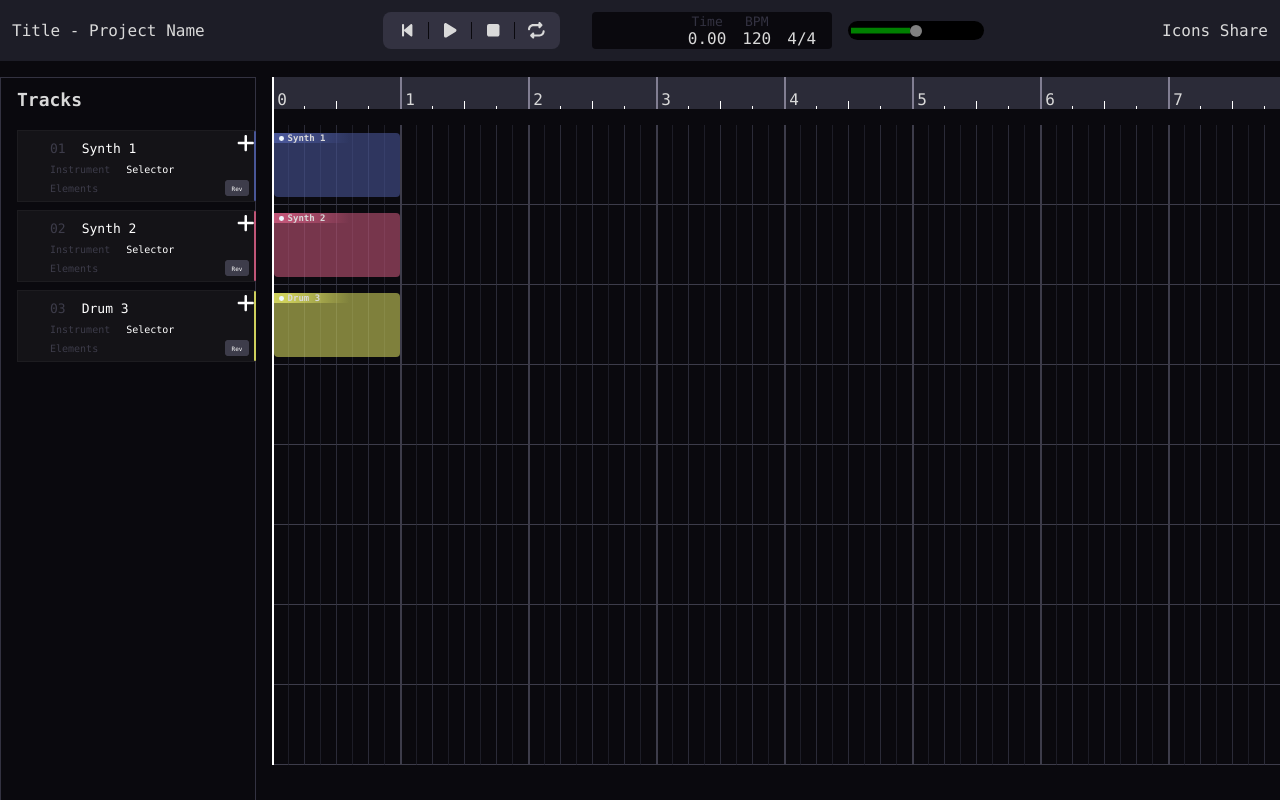
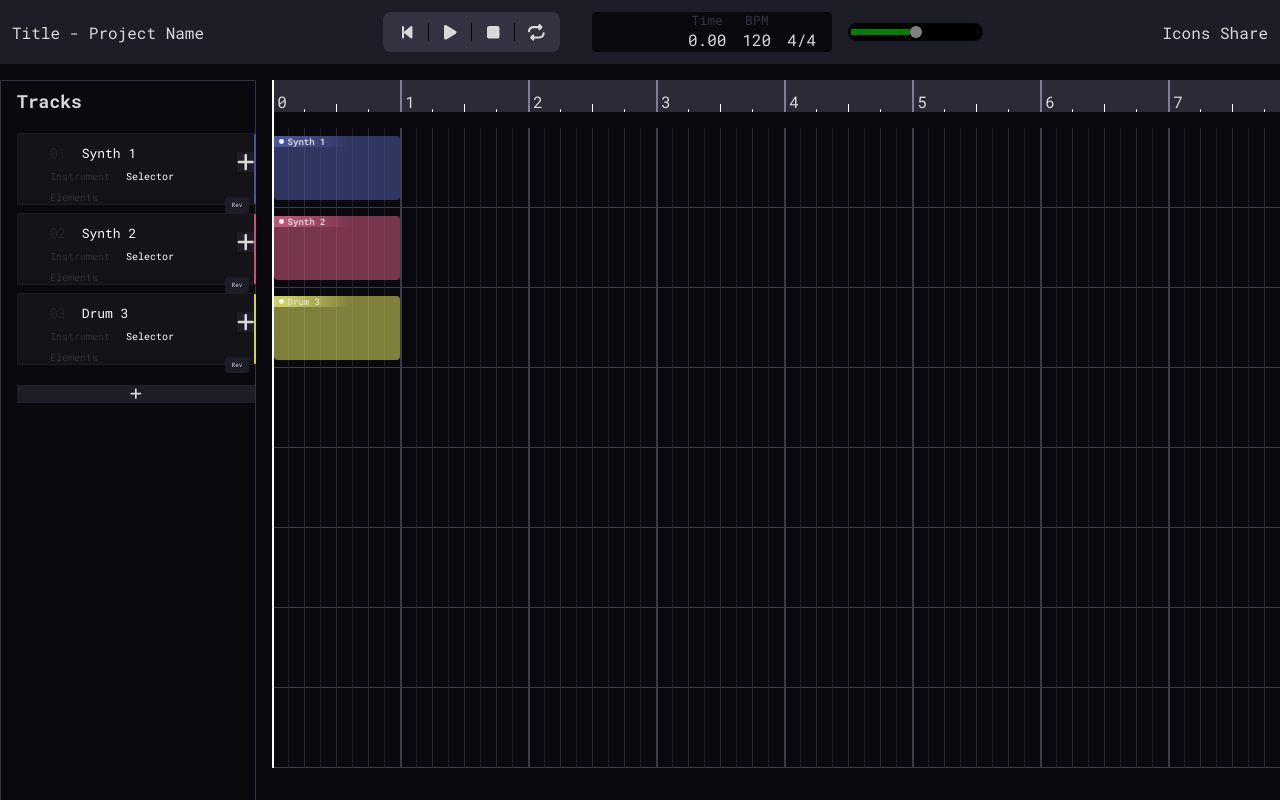
Before and after one commit to dannyboi1313/coop-daw, a Next.js app: page /test in a window 1280 px wide. Built offline with nearby package versions, Linux system fonts and the light colour scheme; no server answers.

Commit message:
Added feature to add a new track.

```diff
--- /dev/null
+++ b/components/AddTrackOptionsModule.js
@@ -0,0 +1,101 @@
+import { useState } from "react";
+
+import styles from "../src/styles/Home.module.css";
+import { FontAwesomeIcon } from "@fortawesome/react-fontawesome";
+import { faClose } from "@fortawesome/free-solid-svg-icons";
+import { colors } from "../utils/uiUtils";
+
+const AddTrackOptionsModule = ({ addTrack }) => {
+  const [formData, setFormData] = useState({
+    name: "",
+    instrument: "",
+    color: "",
+  });
+
+  const handleInputChange = (e) => {
+    const { name, value } = e.target;
+    setFormData((prevData) => ({
+      ...prevData,
+      [name]: value,
+    }));
+  };
+
+  const handleSubmit = (e) => {
+    e.preventDefault();
+    // Validate form data if needed
+    // Call the addTrack function with the form data
+    addTrack(formData);
+    // Optionally, reset the form after submission
+    setFormData({
+      name: "",
+      instrument: "",
+      color: "",
+    });
+  };
+
+  return (
+    <div className={styles.module}>
+      <div className="flex flex-end">
+        <button>
+          <FontAwesomeIcon icon={faClose}></FontAwesomeIcon>
+        </button>
+      </div>
+      <div className="ps-2 font-normal flex flex-col gap-1">
+        <h1>Add a track</h1>
+        <form onSubmit={handleSubmit}>
+          <label>
+            Name:
+            <input
+              type="text"
+              name="name"
+              value={formData.name}
+              onChange={handleInputChange}
+            />
+          </label>
+          <br />
+          <label>
+            Instrument:
+            <select
+              name="instrument"
+              value={formData.instrument}
+              onChange={handleInputChange}
+            >
+              <option value="">Select an instrument</option>
+              <option value="drums">Drums</option>
+              <option value="synth">Synth</option>
+            </select>
+          </label>
+          <br />
+          <label>
+            Color:
+            <select
+              name="color"
+              value={formData.color}
+              onChange={handleInputChange}
+            >
+              <option value="">Select a color</option>
+              <option value={colors.yellow}>Yellow</option>
+              <option value={colors.pink}>Pink</option>
+              <option value={colors.blue}>Blue</option>
+            </select>
+            {formData.color && (
+              <div
+                style={{
+                  width: "20px",
+                  height: "20px",
+                  backgroundColor: formData.color,
+                  display: "inline-block",
+                  marginLeft: "10px",
+                }}
+              ></div>
+            )}
+          </label>
+          <br />
+          <button type="submit">Submit</button>
+        </form>
+      </div>
+    </div>
+  );
+};
+
+export default AddTrackOptionsModule;
--- a/package.json
+++ b/package.json
@@ -14,7 +14,9 @@
     "@fortawesome/react-fontawesome": "^0.2.0",
     "next": "14.0.1",
     "react": "^18",
-    "react-dom": "^18"
+    "react-dom": "^18",
+    "typeface-roboto": "^1.1.13",
+    "typeface-roboto-mono": "^1.1.13"
   },
   "devDependencies": {
     "eslint": "^8",
--- a/src/pages/_app.js
+++ b/src/pages/_app.js
@@ -1,4 +1,6 @@
 import "@/styles/globals.css";
+import "typeface-roboto";
+import "typeface-roboto-mono";
 
 import React from "react";
 import AudioContextProviderWrapper from "../../providers/AudioContextProvider";
--- a/src/pages/test.js
+++ b/src/pages/test.js
@@ -18,16 +18,12 @@ import {
 } from "@fortawesome/free-solid-svg-icons";
 import DrumFacade from "../../models/DrumFacade";
 import DrumMachine from "../../classes/DrumMachine";
-import { getSolidColor } from "../../utils/uiUtils";
+import { getSolidColor, colors } from "../../utils/uiUtils";
 import VolumeSlider from "../../components/UIElements/VolumeSlider";
+import AddTrackOptionsModule from "../../components/AddTrackOptionsModule";
+import Error from "next/error";
 
 const NUM_GRIDS = 320;
-
-const colors = {
-  blue: "blue",
-  pink: "pink",
-  yellow: "yellow",
-};
 
 export default function Home() {
   const [tracks, setTracks] = useState([]);
@@ -51,6 +47,8 @@ export default function Home() {
   const [draggingSection, setDraggingSection] = useState(null);
 
   const [lastBeatToPlay, setLastBeatToPlay] = useState(null);
+  const [trackCount, setTrackCount] = useState(0);
+  const [showAddNewTrackOptions, setShowAddNewTrackOptions] = useState(false);
 
   useEffect(() => {
     // Attach the event listener when the component mounts
@@ -165,6 +163,8 @@ export default function Home() {
   useEffect(() => {
     updateEventQueue();
   }, [sections]);
+
+  useEffect(() => {}, [trackCount]);
   // const updateInstrument = (notes, size, instrumentId) => {
   //   console.log("updating", notes, size, instrumentId);
   //   const oldInstrument = instruments.get(instrumentId);
@@ -605,6 +605,55 @@ export default function Home() {
     );
   };
 
+  const handleShowTrackAdd = () => {
+    setShowAddNewTrackOptions(true);
+  };
+
+  const handleCloseTrackAdd = () => {
+    setShowAddNewTrackOptions(false);
+  };
+  const addTrack = (formData) => {
+    console.log(formData);
+    const trackId = tracks.length + 1;
+    const color = formData.color;
+
+    let newInstrument;
+
+    if (formData.instrument == "drums") {
+      newInstrument = new DrumFacade(audioContext, trackId);
+    } else if (formData.instrument == "synth") {
+      newInstrument = new SynthFacade(audioContext, trackId);
+    } else {
+      throw Error;
+    }
+    const i = instruments;
+    i.set(trackId, newInstrument);
+    setInstruments(i);
+    const currSections = sections;
+    currSections.set(trackId, {
+      sectionId: trackId,
+      track: trackId,
+      startTime: 0,
+      instrument: trackId,
+      color: color,
+    });
+
+    setSections(currSections);
+
+    const initialTracks = tracks;
+    initialTracks.push({
+      id: trackId,
+      volumn: 80,
+      sections: [trackId],
+      color: color,
+    });
+    setTracks(initialTracks);
+    setTrackCount(trackCount + 1);
+  };
+
+  const renderTrackOptions = () => {
+    return <AddTrackOptionsModule addTrack={addTrack} />;
+  };
   return (
     <>
       <Head>
@@ -617,6 +666,7 @@ export default function Home() {
         className={`${styles.main} bg-darkest text-light`}
         onContextMenu={preventDefaults}
       >
+        {showAddNewTrackOptions && renderTrackOptions()}
         <div className="flex flex-row w-100 justify-between align-center bg-darker h-4 p-1">
           <div className="">Title - Project Name</div>
           <div className="flex h-100 justify-around gap-1 ps-1">
@@ -717,6 +767,10 @@ export default function Home() {
                 </div>
               );
             })}
+
+            <button onClick={handleShowTrackAdd}>
+              <FontAwesomeIcon icon={faAdd}></FontAwesomeIcon>
+            </button>
           </div>
           <div className={styles.gridContainer}>
             <div
--- a/src/styles/Home.module.css
+++ b/src/styles/Home.module.css
@@ -216,3 +216,19 @@
   transition: left ease 0.1s;
   z-index: 100;
 }
+
+.trackColumn button {
+  background-color: var(--color-dark-medium);
+  color: var(--color-light);
+  border: none;
+  margin-top: 1rem;
+}
+
+.module {
+  position: absolute;
+  background-color: var(--color-dark-light);
+  left: 50%;
+  top: 50%;
+  z-index: 10000;
+  transform: translate(-50%, -50%);
+}
--- a/src/styles/globals.css
+++ b/src/styles/globals.css
@@ -1,9 +1,8 @@
 :root {
   --max-width: 1100px;
   --border-radius: 12px;
-  --font-mono: ui-monospace, Menlo, Monaco, "Cascadia Mono", "Segoe UI Mono",
-    "Roboto Mono", "Oxygen Mono", "Ubuntu Monospace", "Source Code Pro",
-    "Fira Mono", "Droid Sans Mono", "Courier New", monospace;
+  --font-normal: "Roboto", sans-serif;
+  --font-mono: "Roboto Mono", monospace;
   --color-dark-dark: rgb(10, 9, 14);
   --color-dark-medium: rgb(29, 29, 39);
   --color-dark-light: rgb(43, 43, 56);
@@ -49,6 +48,13 @@ body {
   overflow-x: hidden;
 }
 
+.font-normal {
+  font-family: var(--font-normal);
+}
+
+.font-mono {
+  font-family: var(--font-mono);
+}
 .piano-key {
   width: 5rem;
   height: 10rem;
@@ -179,6 +185,10 @@ body {
   padding-left: 0.5rem;
   padding-right: 0.5rem;
 }
+.ps-2 {
+  padding-left: 2rem;
+  padding-right: 2rem;
+}
 
 .h-2 {
   height: 2rem;
--- a/utils/uiUtils.js
+++ b/utils/uiUtils.js
@@ -23,3 +23,9 @@ export const getTransparentColor = (color) => {
       return "";
   }
 };
+
+export const colors = {
+  blue: "blue",
+  pink: "pink",
+  yellow: "yellow",
+};
```
Also changed, not shown: 1 other file (tests, documents, lock files or other folders).
